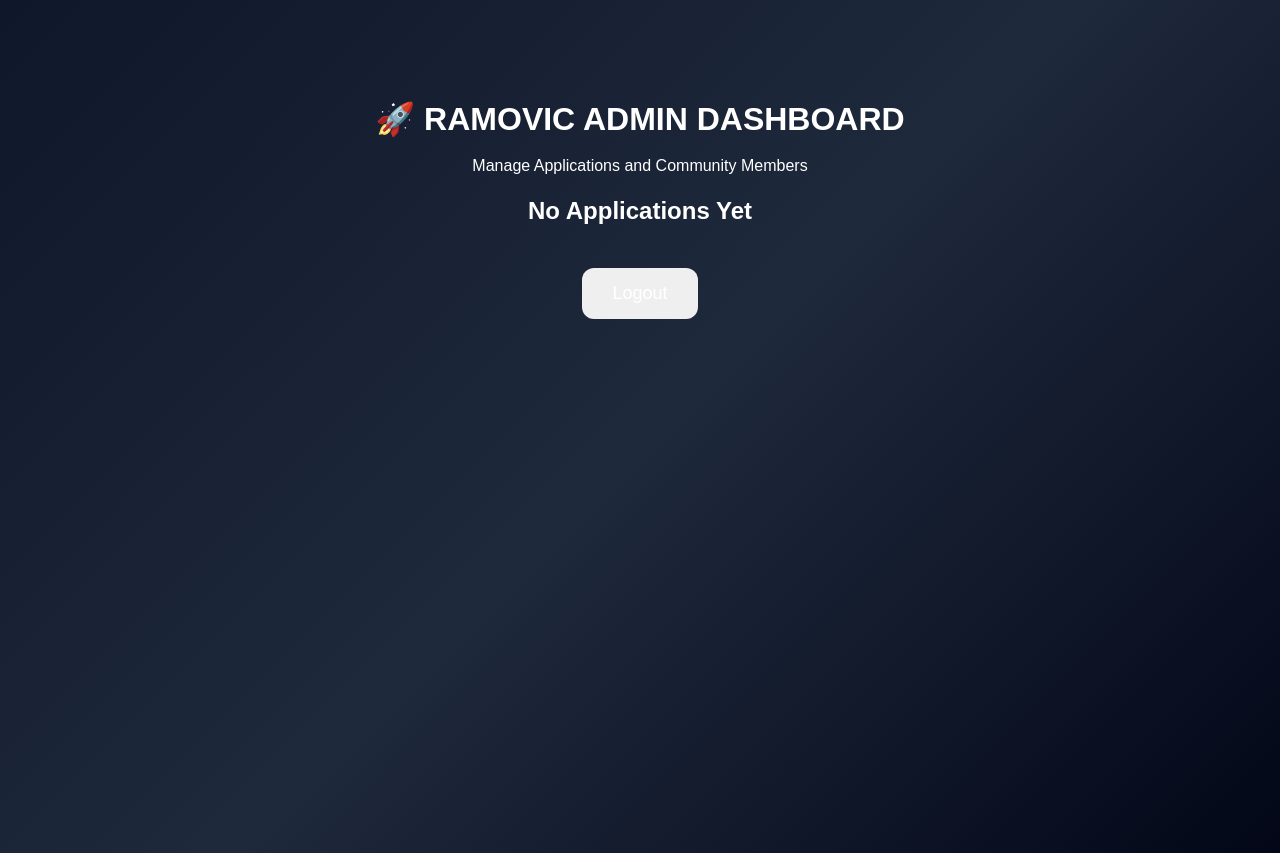
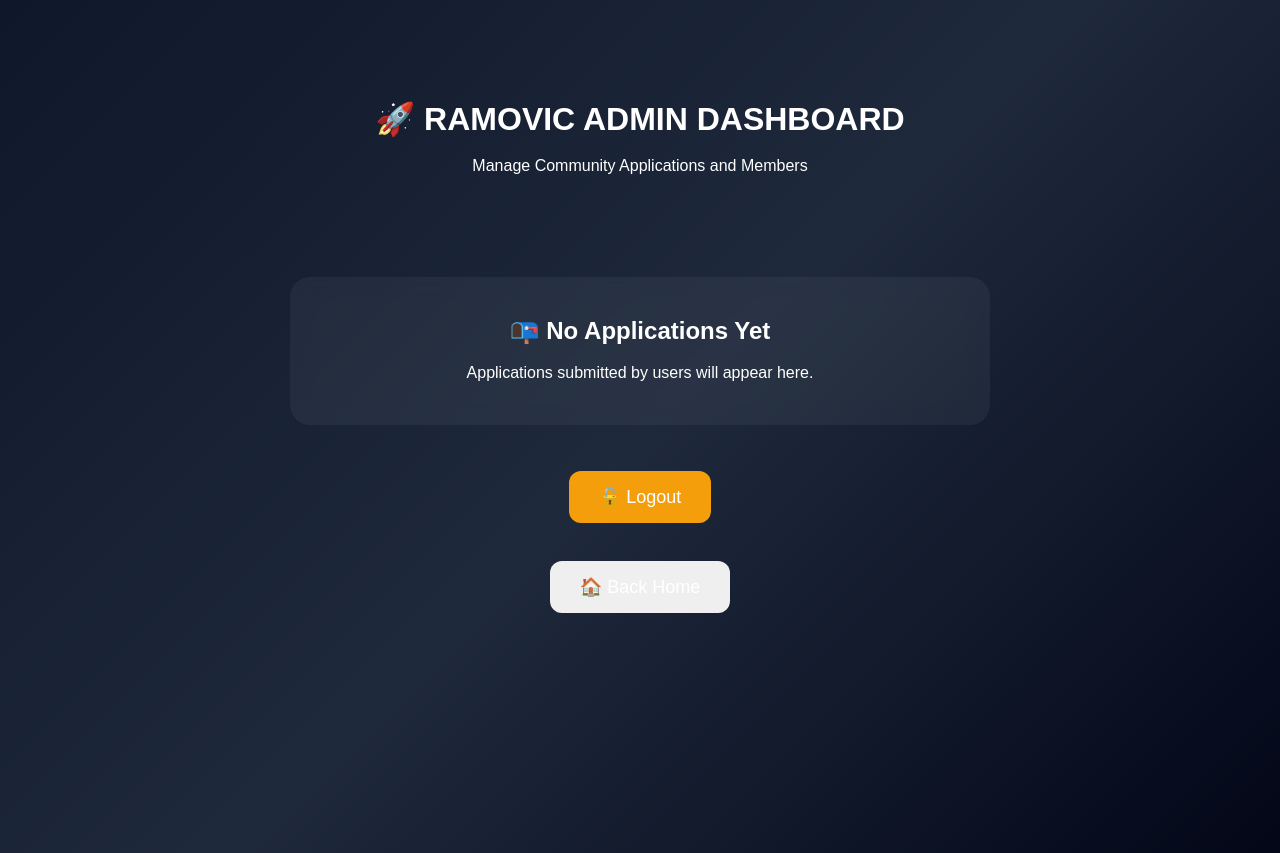
Before and after one commit to RAMOVIC239/Ramovic-community, a Flask app: template templates/admin.html in a window 1280 px wide. Shown: the top 853 px of the page. Run offline with Flask 3, Linux system fonts and the light colour scheme; the template is opened without the code that fills it, so the values that code supplies are empty.

Commit message:
Refactor admin dashboard HTML structure and content

```diff
--- a/templates/admin.html
+++ b/templates/admin.html
@@ -1,10 +1,14 @@
 <!DOCTYPE html>
-<html>
+<html lang="en">
+
 <head>
 <meta charset="UTF-8">
 <meta name="viewport" content="width=device-width, initial-scale=1.0">
+
 <title>RAMOVIC COMMUNITY - Admin Dashboard</title>
+
 <link rel="stylesheet" href="/static/style.css">
+
 </head>
 
 <body>
@@ -13,11 +17,19 @@
 
 <h1>🚀 RAMOVIC ADMIN DASHBOARD</h1>
 
-<p>Manage Applications and Community Members</p>
+<p>
+Manage Community Applications and Members
+</p>
 
 <br>
 
 {% if data %}
+
+<h2>
+📋 Total Applications: {{ data|length }}
+</h2>
+
+<br>
 
 {% for row in data %}
 
@@ -25,20 +37,60 @@
 
 <h2>👤 {{ row[1] }}</h2>
 
-        <p><b>📱 WhatsApp:</b> {{ row[2] }}</p>
+<p>
+<b>📱 WhatsApp:</b> {{ row[2] }}
+</p>
 
-        <p><b>💻 Level:</b> {{ row[3] }}</p>
+<p>
+<b>💻 Level:</b> {{ row[3] }}
+</p>
 
-        <p><b>📝 Reason:</b> {{ row[4] }}</p>
+<p>
+<b>📝 Reason:</b>
+</p>
 
-        <p><b>📊 Status:</b> {{ row[5] }}</p>
+<p>
+{{ row[4] }}
+</p>
+
+{% if row[5] == 'approved' %}
+
+<p class="success">
+✅ Approved
+</p>
+
+{% elif row[5] == 'rejected' %}
+
+<p class="danger">
+❌ Rejected
+</p>
+
+{% else %}
+
+<p class="warning">
+⏳ Pending Review
+</p>
+
+{% endif %}
+
+<br>
 
 <a href="/approve/{{ row[0] }}">
-            <button class="green">✅ Approve</button>
+<button class="green">
+✅ Approve
+</button>
 </a>
 
 <a href="/reject/{{ row[0] }}">
-            <button class="red">❌ Reject</button>
+<button class="red">
+❌ Reject
+</button>
+</a>
+
+<a href="/result/{{ row[0] }}">
+<button class="status-btn">
+👁 View Result
+</button>
 </a>
 
 </div>
@@ -47,17 +99,38 @@
 
 {% else %}
 
-<h2>No Applications Yet</h2>
+<div class="status-card">
+
+<h2>
+📭 No Applications Yet
+</h2>
+
+<p>
+Applications submitted by users will appear here.
+</p>
+
+</div>
 
 {% endif %}
 
-<br>
+<br><br>
 
 <a href="/logout">
-    <button>Logout</button>
+<button class="admin-btn">
+🔓 Logout
+</button>
+</a>
+
+<br><br>
+
+<a href="/">
+<button>
+🏠 Back Home
+</button>
 </a>
 
 </div>
 
 </body>
+
 </html>
```
Lines whose indentation alone changed are shown as unchanged.
